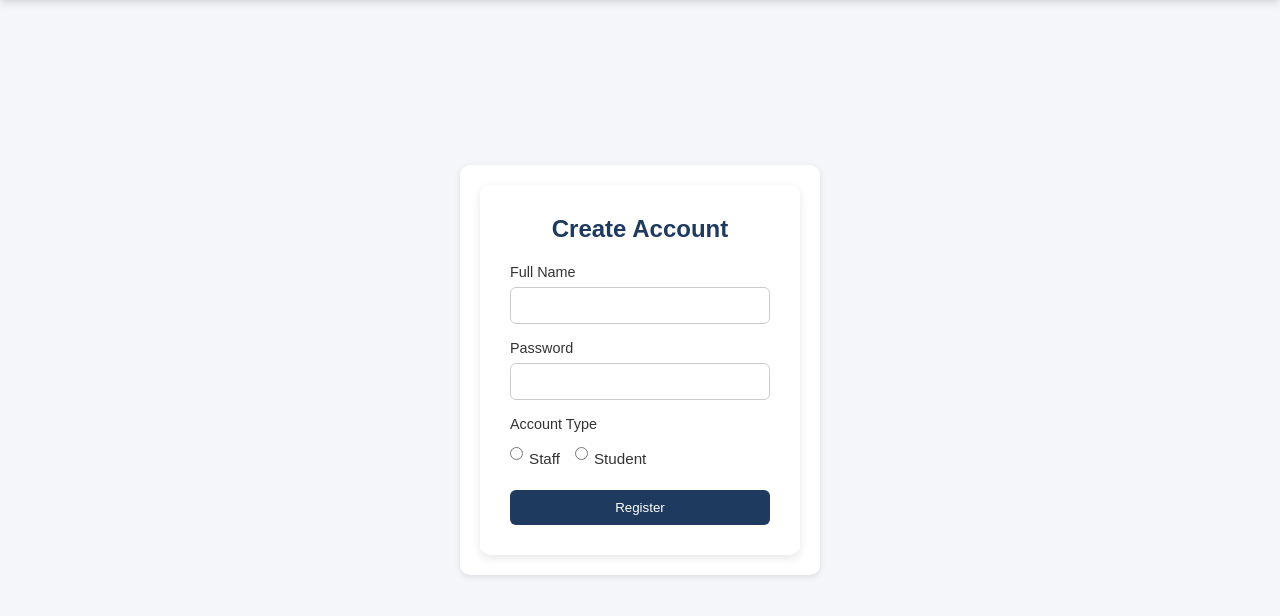
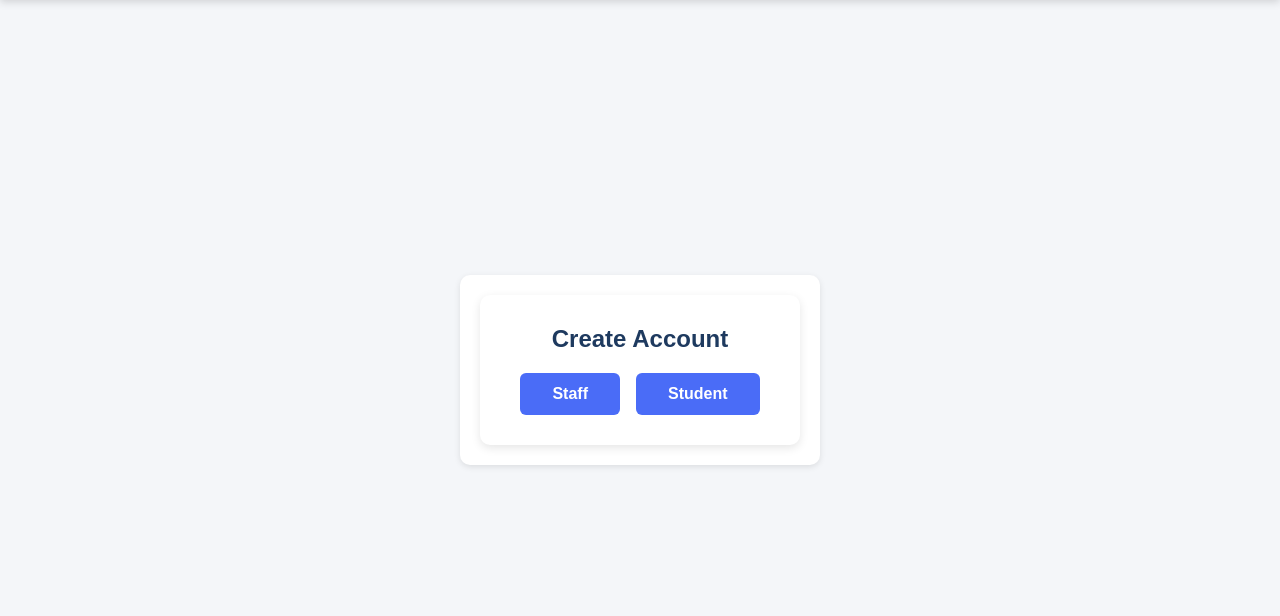
Before and after one commit to sick-with-bloom/NEA-web, a Flask app: page /register in a window 1280 px wide. Shown: the part 60-676 px from the top of the page. Run offline with Flask 3, Linux system fonts and the light colour scheme.

Commit message:
working on student + staff account registration

```diff
--- a/app.py
+++ b/app.py
@@ -28,21 +28,46 @@ def settings():
 def timetable():
     return render_template("timetable.html")
 
-@app.route("/register", methods = ["GET","POST"])
+@app.route("/register")
 def register():
+    return render_template("register.html")
+
+@app.route("/register/staff", methods = ["GET","POST"])
+def register_staff():
     if request.method == "GET":
-        return render_template("register.html")
+        from tools.database import execute_query_all
+        departments = execute_query_all("SELECT * FROM department", ())
+        return render_template("register_staff.html", departments=departments)
     else:
         name = request.form.get("name")
         password = request.form.get("password")
-        account_type = request.form.get("type")
-        if account_type == "Staff":
-            from tools.accounts import generate_staff_code
-            staff_code = generate_staff_code(name)
-            print(staff_code)
-        elif account_type == "Student":
-            from tools.accounts import next_student_number
-            student_number
+        department_id = request.form.get("department")
+        from tools.accounts import generate_staff_code, add_new_staff_member
+        staff_code = generate_staff_code(name)
+        add_new_staff_member([
+            staff_code,
+            name,
+            pa
+        ])
+        return redirect(url_for("dashboard"))
+
+@app.route("/register/student", methods = ["GET","POST"])
+def register_student():
+    if request.method == "GET":
+        return render_template("register_student.html")
+    else:
+        name = request.form.get("name")
+        password = request.form.get("password")
+        from tools.accounts import calculate_start_year, generate_next_student_number, add_new_student
+        start_year = calculate_start_year(request.form.get("date_of_birth"))
+        student_number = generate_next_student_number(start_year)
+        student_information = [
+            request.form.get("name"),
+            request.form.get("date_of_birth"),
+            student_number,
+            request.form.get("password")
+        ]
+        add_new_student(student_information)
         return redirect(url_for("dashboard"))
 
 @app.route("/staff_login")
--- a/static/css/style.css
+++ b/static/css/style.css
@@ -178,7 +178,7 @@ body {
             color: #333;
         }
 
-        input {
+        input, select {
             width: 100%;
             padding: 10px;
             margin: 6px 0 15px 0;
@@ -223,3 +223,25 @@ body {
     gap: 6px;
     font-size: 0.95rem;
 }
+
+.button-group {
+    display: flex;
+    justify-content: center;
+    gap: 1rem;
+    margin-top: 1rem;
+}
+
+.btn {
+    display: inline-block;
+    padding: 0.75rem 2rem;
+    text-decoration: none;
+    text-align: center;
+    border-radius: 6px;
+    background-color: #4a6cf7;
+    color: white;
+    font-weight: 600;
+}
+
+.btn:hover {
+    opacity: 0.9;
+}
--- a/templates/register.html
+++ b/templates/register.html
@@ -4,30 +4,9 @@
 <div class="card">
     <h2>Create Account</h2>
 
-    <form method="POST">
-        <label>Full Name</label>
-        <input type="text" name="name" required>
-
-        <label>Password</label>
-        <input type="password" name="password" required>
-
-        <label>Account Type</label>
-
-        <div class="radio-group">
-            <label>
-                <input type="radio" name="type" value="Staff" required>
-                Staff
-            </label>
-
-            <label>
-                <input type="radio" name="type" value="Student">
-                Student
-            </label>
-        </div>
-
-
-        <button type="submit">Register</button>
-    </form>
+    <div class="button-group">
+        <a href="/register/staff" class="btn">Staff</a>
+        <a href="/register/student" class="btn">Student</a>
+    </div>
 </div>
-
-{%  endblock %}
+{% endblock %}
--- /dev/null
+++ b/tools/utils.py
@@ -0,0 +1,3 @@
+def hash_password(password):
+    import hashlib
+    return hashlib.sha256(password.encode()).hexdigest()
```
Also changed, not shown: templates/register_staff.html (added, +27 -0 lines), templates/register_student.html (added, +24 -0 lines), tools/accounts.py (+57 -2 lines), tools/database.py (+21 -0 lines), database.db.
